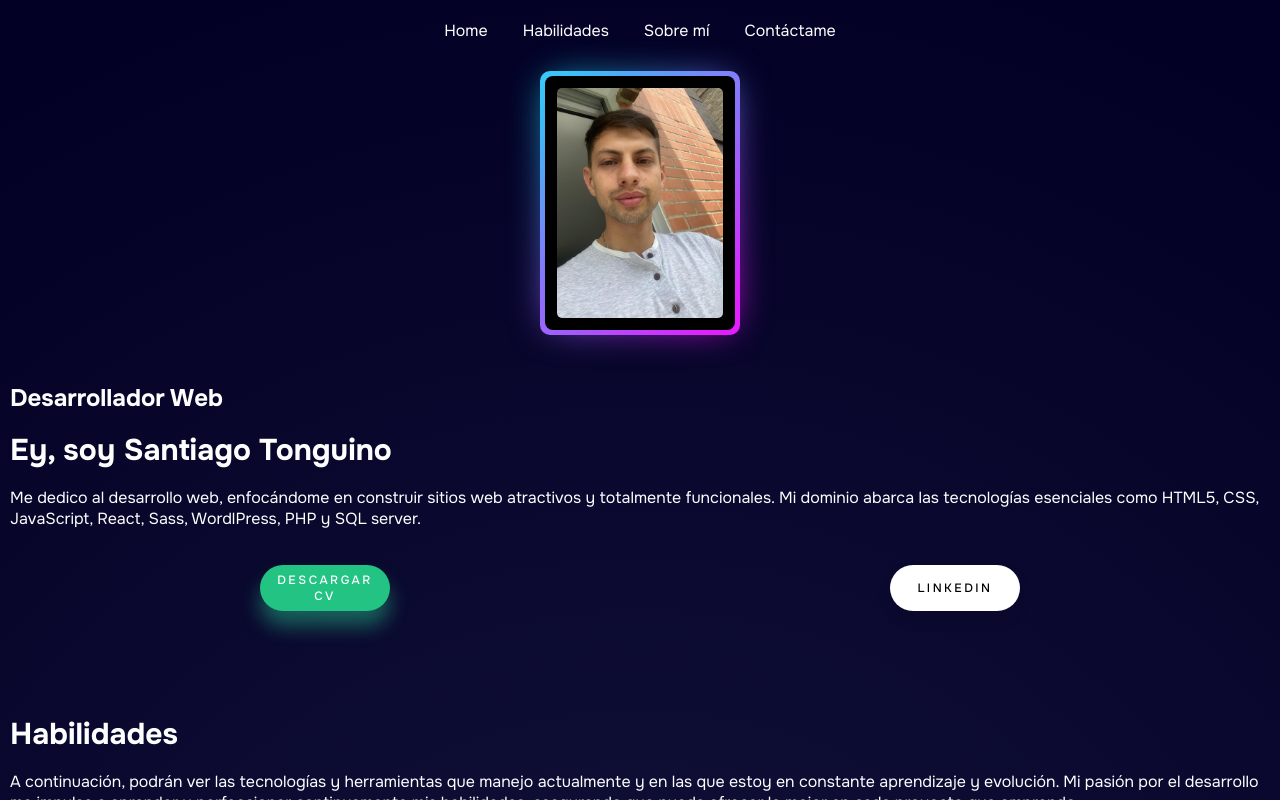
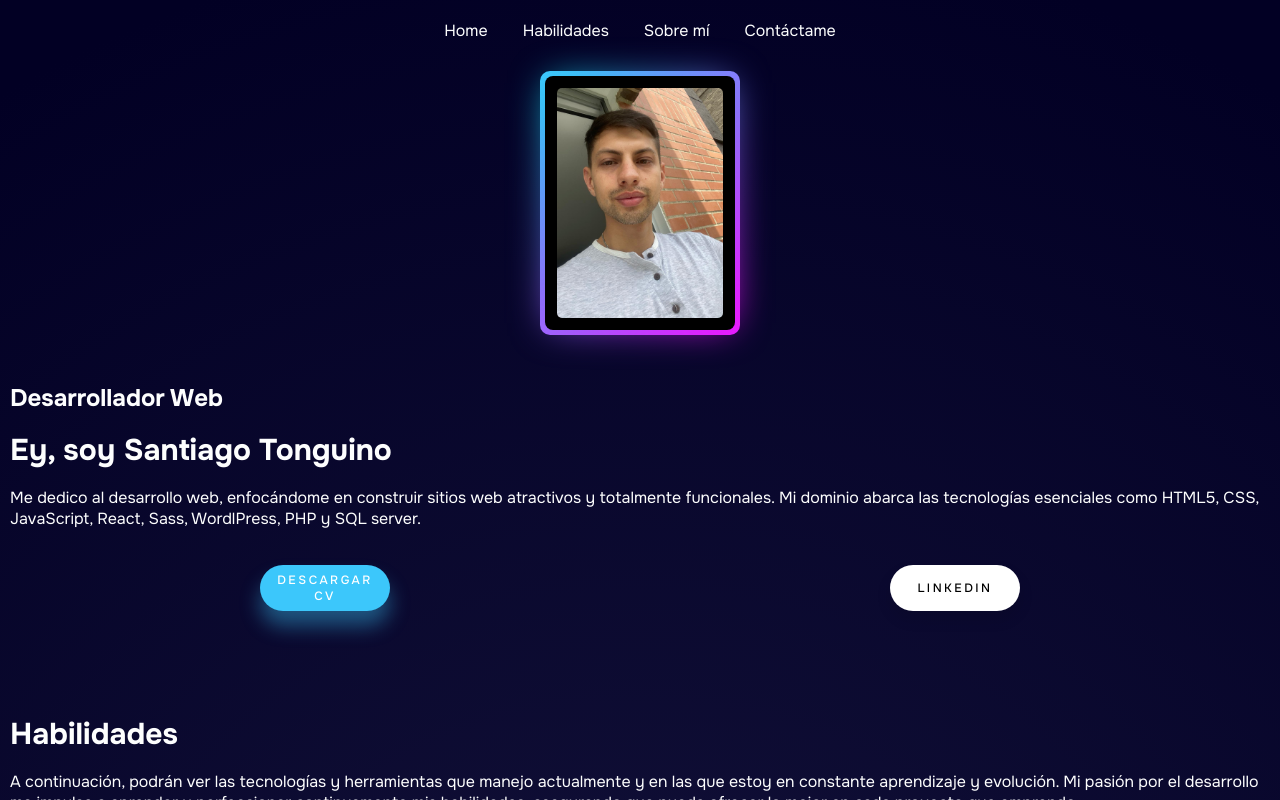
Before and after one commit to tonguiino/Tonguiino-WebCraft, a React (Vite) app: page / in a window 1280 px wide. In both pictures the pointer is over the button "DESCARGAR CV". Shown: the top 800 px of the page. Built offline with nearby package versions, Linux system fonts and the light colour scheme.

Commit message:
fix color buttons

```diff
--- a/src/index.scss
+++ b/src/index.scss
@@ -21,6 +21,9 @@
         padding: 25px 10px;
 
         @media screen and (min-width: 768px) and (max-width: 1024px) {
+          padding: 25px 10px;
+        }
+        @media screen and (min-width: 1024px) and (max-width: 1024px) {
           padding: 25px 10px;
         }
       }
@@ -54,8 +57,8 @@
         outline: none;
 
         &:hover {
-            background-color: #23c483;
-            box-shadow: 0px 15px 20px rgba(46, 229, 157, 0.4);
+            background-color: #3cc7fb;
+            box-shadow: 0px 15px 20px rgba(60, 199, 251, 0.4);
             color: #fff;
 
           }
```
